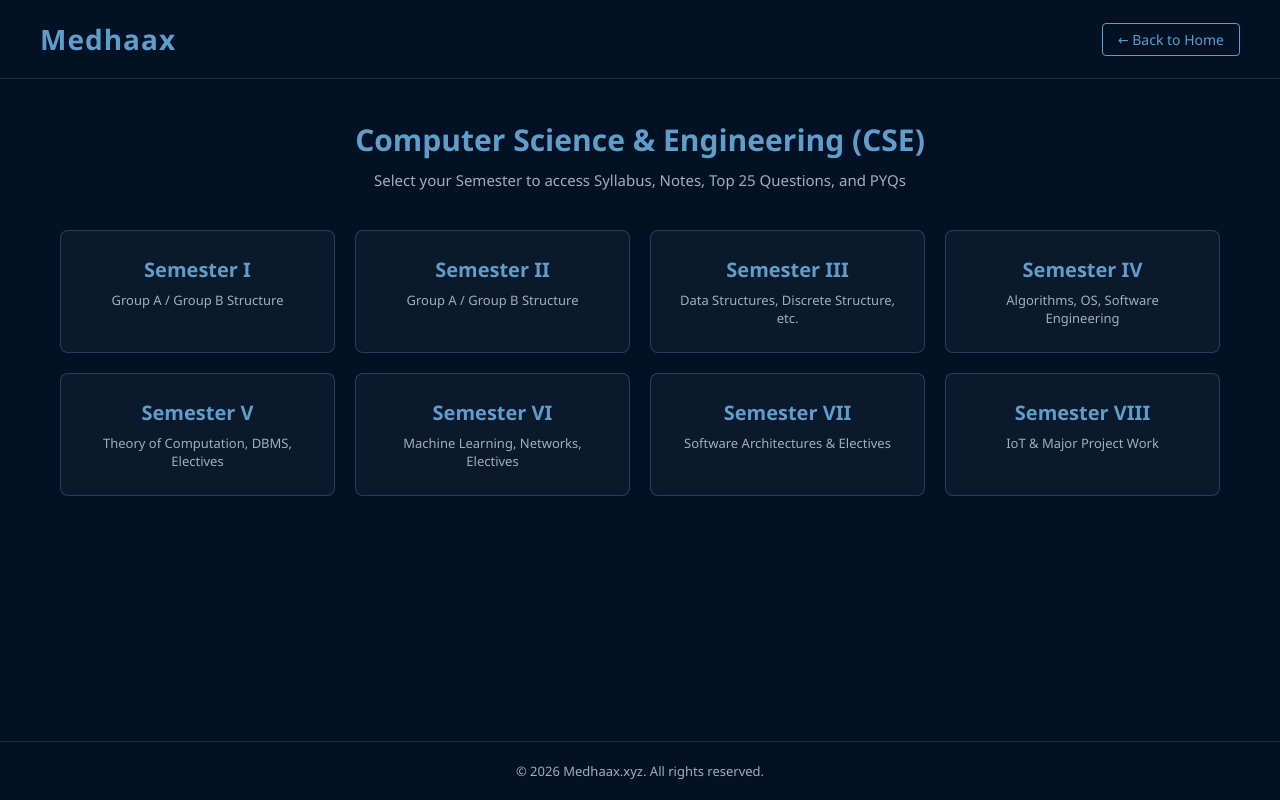
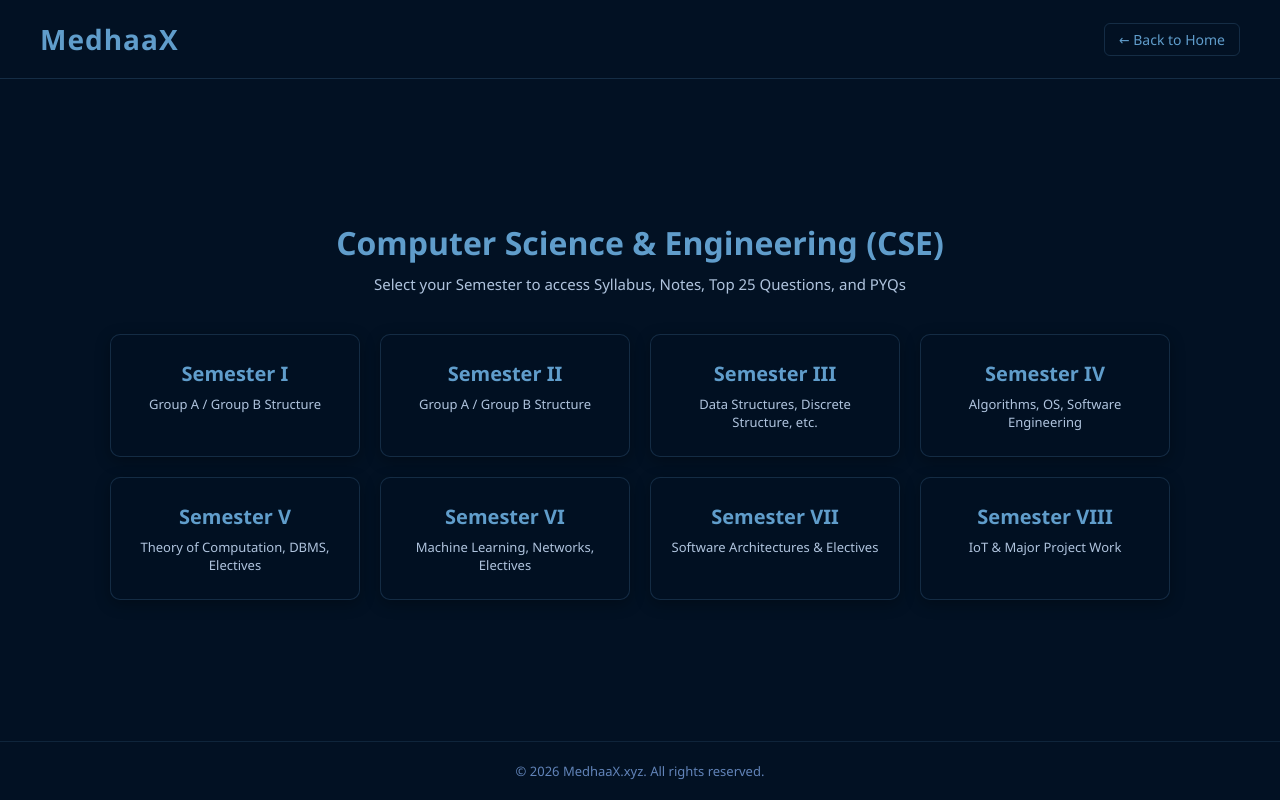
Before and after one commit to krutipeepre/MedhaaX, a plain HTML site: page branches/CSE/index.html in a window 1280 px wide. Drawn offline with Linux system fonts and the light colour scheme.

Commit message:
modified some

```diff
--- a/branches/CSE/index.html
+++ b/branches/CSE/index.html
@@ -3,134 +3,14 @@
 <head>
     <meta charset="UTF-8">
     <meta name="viewport" content="width=device-width, initial-scale=1.0">
-    <title>CSE Branch - Medhaax</title>
-    <style>
-        :root {
-            --bg-color: #021123;
-            --card-bg: #0b192c;
-            --accent-cyan: #609dcb;
-            --text-main: #ffffff;
-            --text-muted: #a0aec0;
-        }
-
-        * {
-            margin: 0;
-            padding: 0;
-            box-sizing: border-box;
-            font-family: 'Segoe UI', Tahoma, Geneva, Verdana, sans-serif;
-        }
-
-        body {
-            background-color: var(--bg-color);
-            color: var(--text-main);
-            min-height: 100vh;
-            display: flex;
-            flex-direction: column;
-        }
-
-        header {
-            padding: 20px 40px;
-            display: flex;
-            justify-content: space-between;
-            align-items: center;
-            border-bottom: 1px solid rgba(96, 157, 203, 0.2);
-        }
-
-        .logo-container h1 {
-            color: var(--accent-cyan);
-            font-size: 28px;
-            letter-spacing: 1px;
-        }
-
-        .back-btn {
-            color: var(--accent-cyan);
-            text-decoration: none;
-            font-size: 14px;
-            border: 1px solid var(--accent-cyan);
-            padding: 6px 15px;
-            border-radius: 4px;
-            transition: all 0.3s ease;
-        }
-
-        .back-btn:hover {
-            background-color: var(--accent-cyan);
-            color: var(--bg-color);
-        }
-
-        main {
-            flex: 1;
-            padding: 40px 20px;
-            max-width: 1200px;
-            margin: 0 auto;
-            width: 100%;
-        }
-
-        .hero {
-            text-align: center;
-            margin-bottom: 40px;
-        }
-
-        .hero h2 {
-            font-size: 30px;
-            margin-bottom: 10px;
-            color: var(--accent-cyan);
-        }
-
-        .hero p {
-            color: var(--text-muted);
-            font-size: 15px;
-        }
-
-        .sem-grid {
-            display: grid;
-            grid-template-columns: repeat(auto-fit, minmax(250px, 1fr));
-            gap: 20px;
-            margin-top: 30px;
-        }
-
-        .sem-card {
-            background-color: var(--card-bg);
-            border: 1px solid rgba(96, 157, 203, 0.3);
-            border-radius: 8px;
-            padding: 25px;
-            text-align: center;
-            transition: all 0.3s ease;
-            cursor: pointer;
-            text-decoration: none;
-            color: var(--text-main);
-        }
-
-        .sem-card:hover {
-            border-color: var(--accent-cyan);
-            transform: translateY(-5px);
-            box-shadow: 0 4px 20px rgba(96, 157, 203, 0.15);
-        }
-
-        .sem-card h3 {
-            color: var(--accent-cyan);
-            font-size: 20px;
-            margin-bottom: 8px;
-        }
-
-        .sem-card p {
-            font-size: 13px;
-            color: var(--text-muted);
-        }
-
-        footer {
-            text-align: center;
-            padding: 20px;
-            border-top: 1px solid rgba(96, 157, 203, 0.2);
-            font-size: 13px;
-            color: var(--text-muted);
-        }
-    </style>
+    <title>CSE Branch - MedhaaX</title>
+    <link rel="stylesheet" href="../../assets/css/style.css">
 </head>
 <body>
 
     <header>
         <div class="logo-container">
-            <h1>Medhaax</h1>
+            <h1>MedhaaX</h1>
         </div>
         <a href="../../index.html" class="back-btn">&larr; Back to Home</a>
     </header>
@@ -141,36 +21,36 @@
             <p>Select your Semester to access Syllabus, Notes, Top 25 Questions, and PYQs</p>
         </div>
 
-        <div class="sem-grid">
-            <a href="sem-1/" class="sem-card">
+        <div class="grid-container">
+            <a href="Sem 1/" class="card">
                 <h3>Semester I</h3>
                 <p>Group A / Group B Structure</p>
             </a>
-            <a href="sem-2/" class="sem-card">
+            <a href="Sem 2/" class="card">
                 <h3>Semester II</h3>
                 <p>Group A / Group B Structure</p>
             </a>
-            <a href="sem-3/" class="sem-card">
+            <a href="Sem 3/" class="card">
                 <h3>Semester III</h3>
                 <p>Data Structures, Discrete Structure, etc.</p>
             </a>
-            <a href="sem-4/" class="sem-card">
+            <a href="Sem 4/" class="card">
                 <h3>Semester IV</h3>
                 <p>Algorithms, OS, Software Engineering</p>
             </a>
-            <a href="sem-5/" class="sem-card">
+            <a href="Sem 5/" class="card">
                 <h3>Semester V</h3>
                 <p>Theory of Computation, DBMS, Electives</p>
             </a>
-            <a href="sem-6/" class="sem-card">
+            <a href="Sem 6/" class="card">
                 <h3>Semester VI</h3>
                 <p>Machine Learning, Networks, Electives</p>
             </a>
-            <a href="sem-7/" class="sem-card">
+            <a href="Sem 7/" class="card">
                 <h3>Semester VII</h3>
                 <p>Software Architectures & Electives</p>
             </a>
-            <a href="sem-8/" class="sem-card">
+            <a href="Sem 8/" class="card">
                 <h3>Semester VIII</h3>
                 <p>IoT & Major Project Work</p>
             </a>
@@ -178,7 +58,7 @@
     </main>
 
     <footer>
-        <p>&copy; 2026 Medhaax.xyz. All rights reserved.</p>
+        <p>&copy; 2026 MedhaaX.xyz. All rights reserved.</p>
     </footer>
 
 </body>
```
Also changed, not shown: branches/CSE/Sem 3/index.html (+0 -5 lines), index.html (+5 -5 lines).
